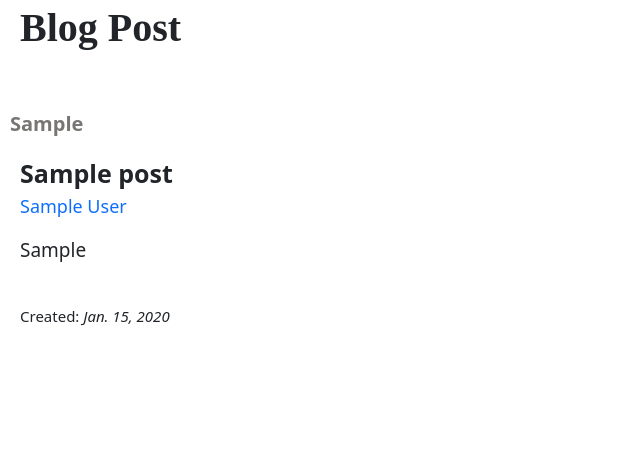
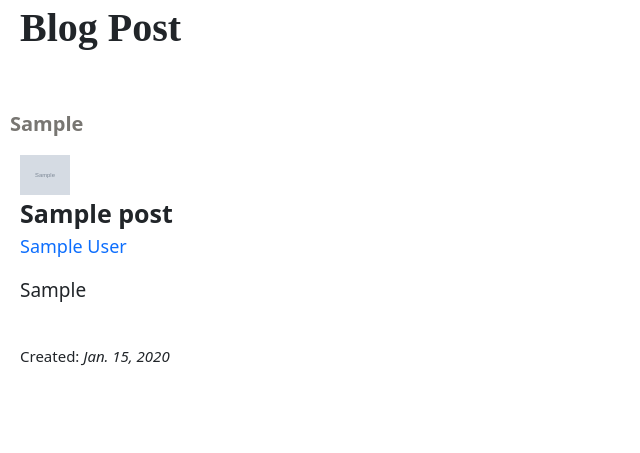
Before and after one commit to jacklee2020716/Chryz-Hub-Blogs, a Django app: page / in a window 1280 px wide. Shown: the part 347-800 px from the top of the page, without its empty margins (0-640 px from the left). Run offline with Django 3.2, Linux system fonts and the light colour scheme; tables that the repository leaves empty hold one stand-in row (values such as "Sample post"); grey boxes marked "Sample" are stand-in pictures; some libraries are stand-ins or nearby versions.

Commit message:
blog header image in list view

```diff
--- a/chryzhub_blogs/blog_app/forms.py
+++ b/chryzhub_blogs/blog_app/forms.py
@@ -15,6 +15,19 @@ class PostForm(forms.ModelForm):
     class Meta:
         model= Post
         fields=['header_image', 'title', 'snippet', 'category', 'body']
+
+        widgets={
+            'title':forms.TextInput(attrs={'class':'form-control'}),
+            'category':forms.Select(choices=choice_list, attrs={'class':'form-control'}),
+            'body':forms.Textarea(attrs={'class':'form-control'}),
+            'snippet':forms.TextInput(attrs={'class':'form-control', 'placeholder':'What is this blog about concisely!'}),
+    }
+
+
+class EditPostForm(forms.ModelForm):
+    class Meta:
+        model= Post
+        fields=['title', 'snippet', 'category', 'body']
 
         widgets={
             'title':forms.TextInput(attrs={'class':'form-control'}),
--- a/chryzhub_blogs/blog_app/static/blog_app/css/blog_list.css
+++ b/chryzhub_blogs/blog_app/static/blog_app/css/blog_list.css
@@ -1,6 +1,11 @@
 * {
   margin: none;
   box-sizing: border-box;
+}
+
+img.header-image{
+  width: 50px;
+  height: 40px ;
 }
 
 a{
@@ -59,9 +64,6 @@ h4 a{
 h4 a:hover{
     color: #787672;
 }
-
-
-
 
 * {
   margin: none;
--- a/chryzhub_blogs/blog_app/templates/base.html
+++ b/chryzhub_blogs/blog_app/templates/base.html
@@ -1,20 +1,14 @@
-{% load static %}
 <!doctype html>
 <html lang="en">
   <head>
-    <!-- Required meta tags -->
     <meta charset="utf-8">
     <script src="https://kit.fontawesome.com/b99e675b6e.js"></script>
     <meta name="viewport" content="width=device-width, initial-scale=1">
-    <!-- Bootstrap CSS -->
+    {% load static %}
     <link href="https://cdn.jsdelivr.net/npm/bootstrap@5.0.1/dist/css/bootstrap.min.css" rel="stylesheet" integrity="sha384-+0n0xVW2eSR5OomGNYDnhzAbDsOXxcvSN1TPprVMTNDbiYZCxYbOOl7+AMvyTG2x" crossorigin="anonymous">
     <link rel="stylesheet" type="text/css" href="{% static 'blog_app/css/blog_list.css' %}">
-    <link rel="stylesheet" type="text/css" href="{% static 'blog_app/css/blogs.css' %}">
-    <title>
-        {% block title %}
-            ChryzHub Blogs
-        {% endblock %}
-    </title>
+    <link rel="stylesheet" type="text/css" href="{% static 'blog_app/css/create_blog.css' %}">
+    <title>{% block title %}ChryzHub Blogs{% endblock %}</title>
   </head>
   <body>
       <nav class="navbar navbar-expand-lg navbar-dark bg-dark">
--- a/chryzhub_blogs/blog_app/templates/blog_list.html
+++ b/chryzhub_blogs/blog_app/templates/blog_list.html
@@ -15,6 +15,9 @@
             <small class="category"><a href="{% url 'category' post.category %}"><strong>{{ post.category}}</strong></a></small>
             <p></p>
             <ul class="list">
+                {% if post.header_image %}
+                  <img class="header-image" src="{{ post.header_image.url }}" alt="blog-header-image">
+                {% endif %}
                 <li><strong class="blog_title"><a href="{% url 'blog_detail' post.pk %}">{{ post.title }}</a></strong>
                   {% if post.author.userprofile %}
                     <p><a class="author" href="{% url 'show_profile_page' post.author.userprofile.id %}">{{ post.author.first_name }} {{post.author.last_name }}</a></p></li>
--- a/chryzhub_blogs/blog_app/views.py
+++ b/chryzhub_blogs/blog_app/views.py
@@ -7,7 +7,7 @@ from django.views import generic
 from django.http import HttpResponseRedirect
 
 from .models import Post, Category, Comment
-from .forms import PostForm, CategoryForm, SignUpForm, CommentForm
+from .forms import PostForm, CategoryForm, SignUpForm, CommentForm, EditPostForm
 
 class LoginToBlog(generic.CreateView):
     form_class= SignUpForm
@@ -97,7 +97,7 @@ class CreateBlog(LoginRequiredMixin, CreateView):
 class EditBlog(LoginRequiredMixin, UpdateView):
     model = Post
     template_name= 'edit_blog.html'
-    form_class= PostForm
+    form_class= EditPostForm
     #success_url = reverse_lazy('blog_detail', Post.pk)
     #fields=['title', 'body']
 
```
Also changed, not shown: chryzhub_blogs/blog_app/static/blog_app/css/create_blog.css (line endings or trailing spaces), chryzhub_blogs/media/images/header_image/20210418_123123_2.jpg (added), chryzhub_blogs/media/images/header_image/Screenshot_2021-07-25_200842.png (added).
